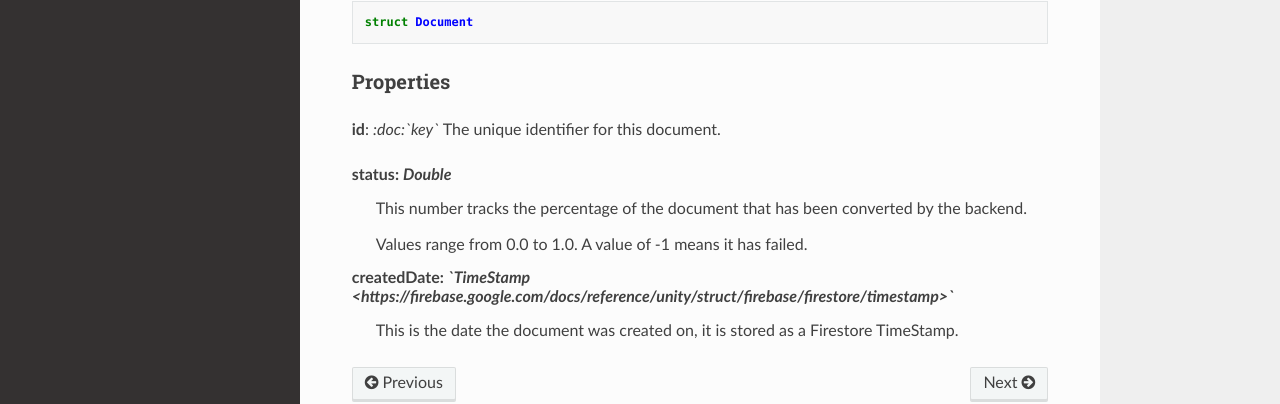
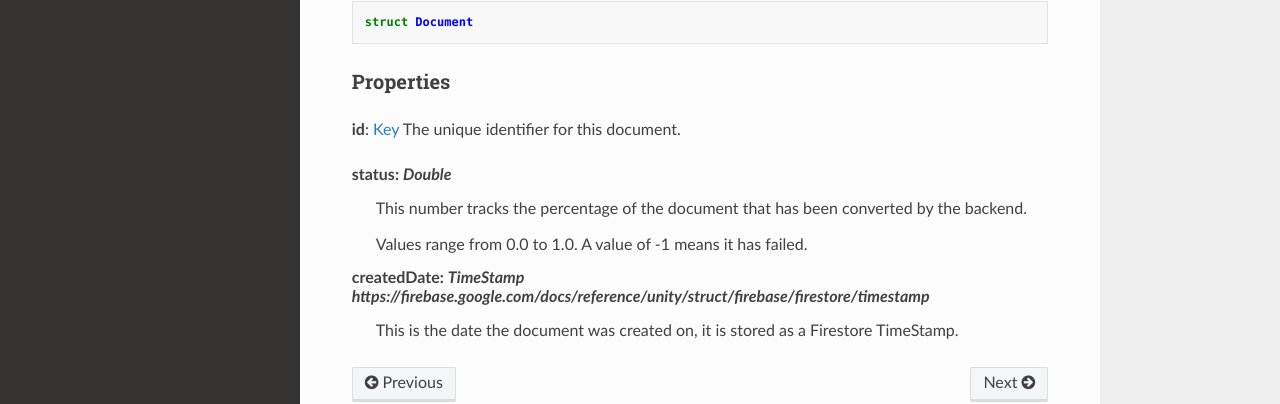
Before and after one commit to UNARDanielPratt/Yebi-Docs, a Sphinx documentation site: the page built from docs/source/document.rst, in a window 1280 px wide. Shown: the part 313-717 px from the top of the page. Built offline with Sphinx 7.4.7 and the Read the Docs theme 2.0.0, drawn with Linux system fonts in a browser that asks for light colours.

Commit message:
fix: try to resolve linking bug fixes

```diff
--- a/docs/source/blockItem.rst
+++ b/docs/source/blockItem.rst
@@ -18,5 +18,5 @@ Declaration
 Properties
 ----------------
 
-**id**: *:doc:`Key`*
+**id**: :doc:`Key`
   The unique identifier for the **GroupItem** item.
--- a/docs/source/document.rst
+++ b/docs/source/document.rst
@@ -17,13 +17,15 @@ Declaration
 Properties
 ----------------
 
-**id**: *:doc:`key`*
+**id**: :doc:`key`
 The unique identifier for this document.
 
 **status**: *Double*
-  This number tracks the percentage of the document that has been converted by the backend.
+  This number tracks the percentage of the document that has been
+  converted by the backend.
 
   Values range from 0.0 to 1.0.  A value of -1 means it has failed.
 
-**createdDate**: *`TimeStamp <https://firebase.google.com/docs/reference/unity/struct/firebase/firestore/timestamp>`*
-  This is the date the document was created on, it is stored as a Firestore TimeStamp.
+**createdDate**: `TimeStamp https://firebase.google.com/docs/reference/unity/struct/firebase/firestore/timestamp`
+  This is the date the document was created on, it is stored as a
+  Firestore TimeStamp.
--- a/docs/source/groupItem.rst
+++ b/docs/source/groupItem.rst
@@ -6,7 +6,7 @@ Summary
 =======
 
 A **GroupItem** is responsible for keeping track of
-all the **:doc:`blockItem`** objects and the order they are in.
+all the :doc:`blockItem` objects and the order they are in.
 
 A group combines a logical ordering of "screens" and the order in which they
 should be displayed.  For example, a group may contain one passage,
@@ -26,5 +26,5 @@ Properties
 **id**: *String*
   The unique identifier for the **GroupItem** item.
 
-**blockOrder**: *Array<:doc:`blockItem`>*
+**blockOrder**: Array<:doc:`blockItem`>
   An array of :doc:`key` values that track the order of :doc:`blockItem`
--- a/docs/source/section.rst
+++ b/docs/source/section.rst
@@ -21,8 +21,8 @@ Properties
 **id**: *String*
 The unique identifier for the **Section** item.
 
-**groupOrder**: *[:doc:`key``]*
+**groupOrder**: [:doc:`key`]
   An array of :doc:'key' values that track the order of **:doc:`groupItem`**.
 
-**sectionType**: *:doc:`sectionType`*
+**sectionType**: :doc:`sectionType`
   The type of section represetned (e.g. Writing).
--- a/docs/source/sectionType.rst
+++ b/docs/source/sectionType.rst
@@ -14,7 +12,8 @@ Enum Values
 ===========
 
 | **none**: *0*
-  No section type is detected.  These will be ignored by the frontend completely.
+  No section type is detected.  These will be ignored
+  by the frontend completely.
 
 **reading**: *1*
   Reading section.
--- a/yebi.py
+++ b/yebi.py
@@ -2,7 +2,7 @@
 Yebi - An accessible SAT practice test.
 """
 
-__version__ = "0.0.2"
+__version__ = "0.0.3"
 
 
 class InvalidKindError(Exception):
```
Also changed, not shown: other parts of docs/source/sectionType.rst (+0 -2 lines).
